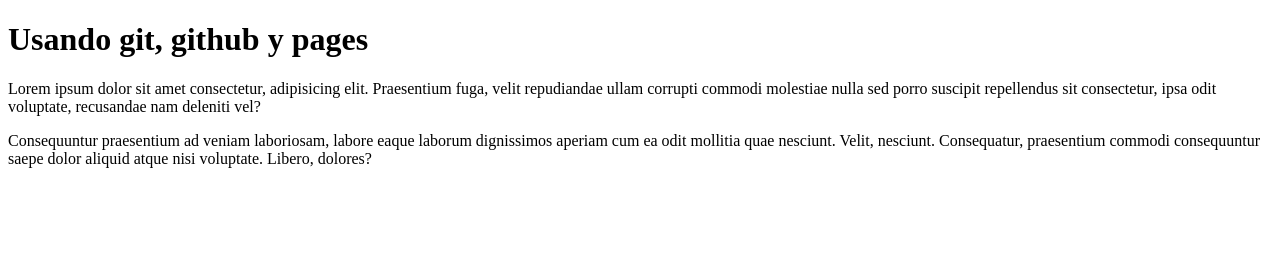
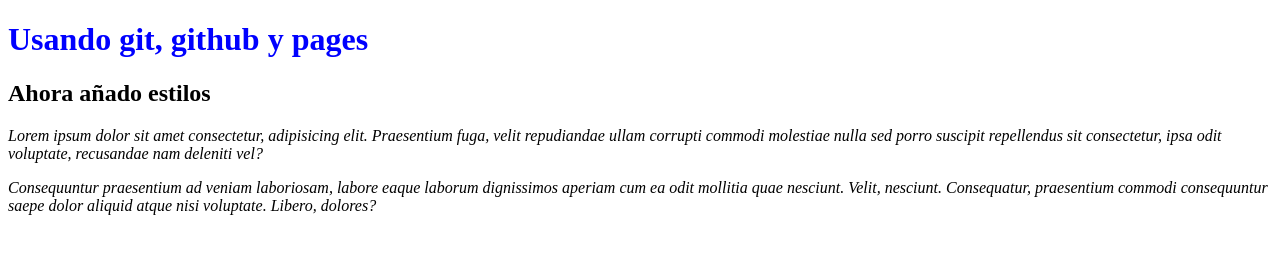
Before and after one commit to Antoniocr05/text-demo-pages, a plain HTML site: page docs/index.html in a window 1280 px wide. Drawn offline with Linux system fonts and the light colour scheme.

Commit message:
Commit generado usando edito

```diff
--- a/docs/estilo.css
+++ b/docs/estilo.css
@@ -0,0 +1,7 @@
+h1 {
+    color: blue;
+}
+
+p {
+    font-style: italic;
+}
--- a/docs/index.html
+++ b/docs/index.html
@@ -4,9 +4,11 @@
     <meta charset="UTF-8">
     <meta name="viewport" content="width=device-width, initial-scale=1.0">
     <title>Ejemplos uso Pages de Github</title>
+    <link rel="stylesheet" href="estilo.css">
 </head>
 <body>
     <h1>Usando git, github y pages</h1>
+    <h2>Ahora añado estilos</h2>
     <p>Lorem ipsum dolor sit amet consectetur, adipisicing elit. Praesentium fuga, velit repudiandae ullam corrupti commodi molestiae nulla sed porro suscipit repellendus sit consectetur, ipsa odit voluptate, recusandae nam deleniti vel?</p>
     <p>Consequuntur praesentium ad veniam laboriosam, labore eaque laborum dignissimos aperiam cum ea odit mollitia quae nesciunt. Velit, nesciunt. Consequatur, praesentium commodi consequuntur saepe dolor aliquid atque nisi voluptate. Libero, dolores?</p>
 </body>
```
